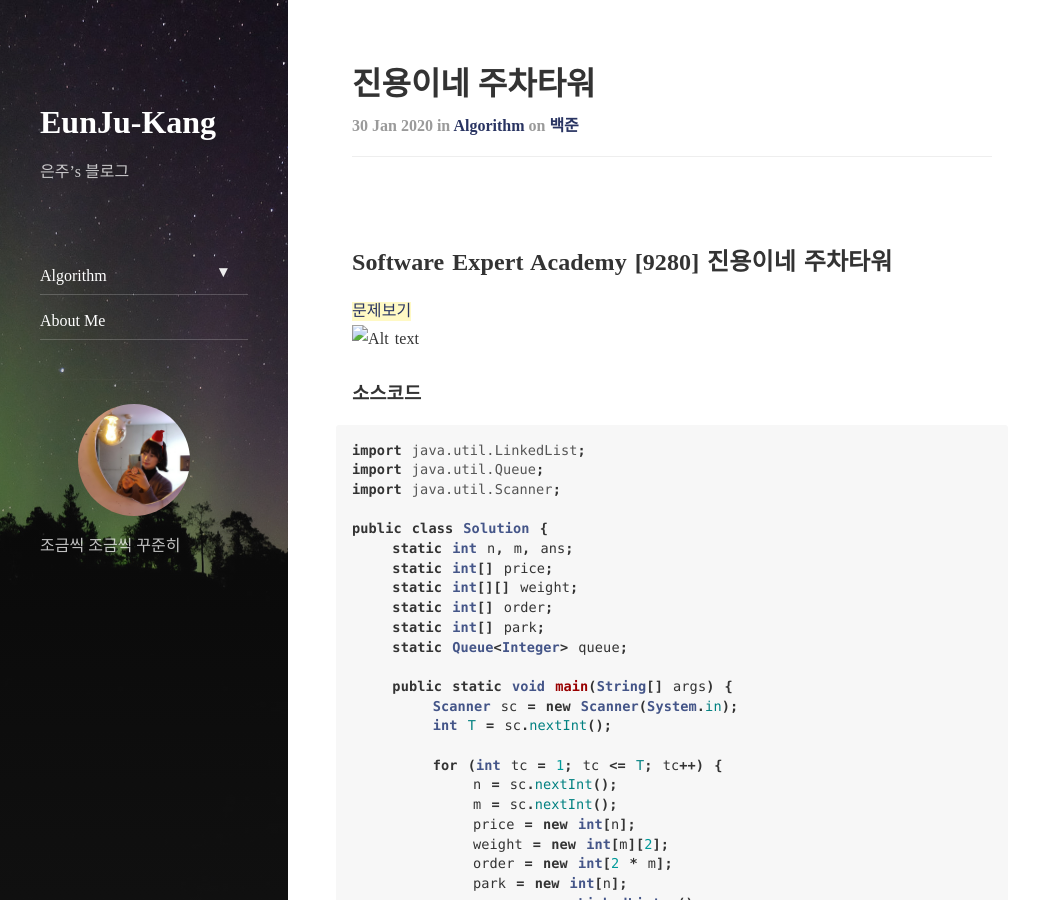
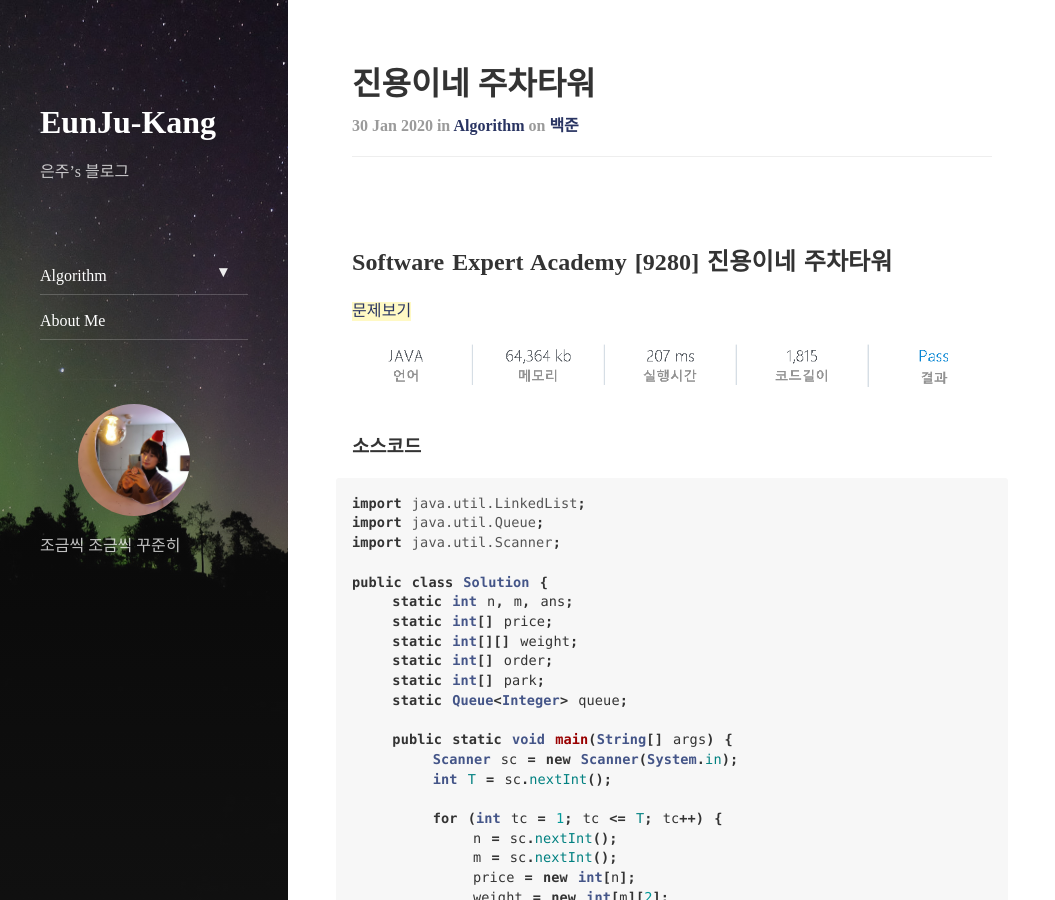
Before and after one commit to EunJu-Kang/EunJu-Kang.github.io, a Jekyll site: the page built from _posts/2020-01-30-algo-9280-진용이네_주차타워.md, in a window 1280 px wide and 900 px high. Shown: the whole window, without its empty margins (0-1055 px from the left). Built offline with Jekyll 4.4.1, drawn with Linux system fonts in a browser that asks for light colours; nearby versions of some CDN libraries.

Commit message:
Update 2020-01-30-algo-9280-진용이네_주차타워.md

```diff
--- a/_posts/2020-01-30-algo-9280-진용이네_주차타워.md
+++ b/_posts/2020-01-30-algo-9280-진용이네_주차타워.md
@@ -8,7 +8,7 @@ tags: BOJ
 
 ## Software Expert Academy [9280] 진용이네 주차타워
 [문제보기](https://swexpertacademy.com/main/code/problem/problemDetail.do?contestProbId=AW9j74FacD0DFAUY6) <br>
-![Alt text](assets/img/SWexpert/9280.PNG)
+![Alt text](/assets/img/SWexpert/9280.PNG)
 
 ### 소스코드
 
```
